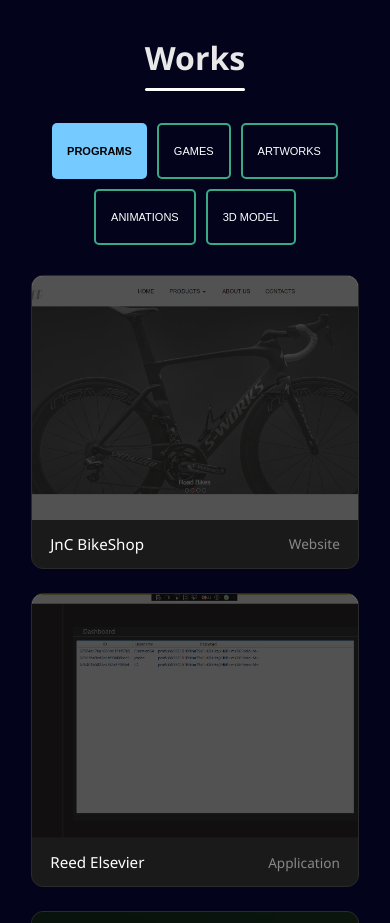
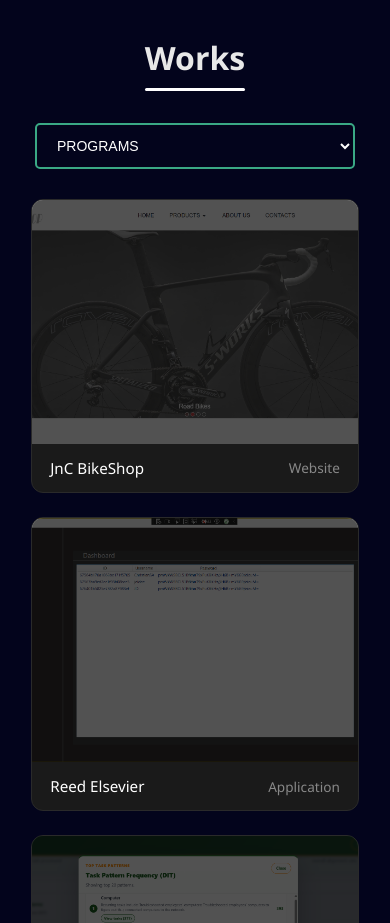
Before and after one commit to jdsaga/My-Portfolio-, a React (Vite) app in the folder Portfolio/: page / in a window 390 px wide. Shown: the part 3100-4023 px from the top of the page. Built offline with nearby package versions, Linux system fonts and the light colour scheme.

Commit message:
fix another issues

```diff
--- a/Portfolio/src/components/Works.jsx
+++ b/Portfolio/src/components/Works.jsx
@@ -92,6 +92,16 @@
           </button>
         ))}
       </div>
+
+      <select
+        className="category-select"
+        value={category}
+        onChange={(e) => setCategory(e.target.value)}
+      >
+        {categories.map((cat) => (
+          <option key={cat} value={cat}>{cat}</option>
+        ))}
+      </select>
 
       <div className="works-grid">
         {filteredWorks.map((work, index) => (
--- a/Portfolio/src/index.css
+++ b/Portfolio/src/index.css
@@ -471,6 +471,29 @@
   border: none
 }
 
+.category-select {
+  display: none;
+}
+
+@media (max-width: 768px) {
+  .category-tabs {
+    display: none;
+  }
+
+  .category-select {
+    display: block;
+    width: 100%;
+    max-width: 320px;
+    margin: 0 auto;
+    padding: 12px 16px;
+    background: #03041c;
+    color: #fff;
+    border: 2px solid #3aa985;
+    border-radius: 5px;
+    font-size: 14px;
+  }
+}
+
 .works-grid {
   display: grid;
   grid-template-columns: repeat(3, 1fr);
@@ -631,17 +654,47 @@
 }
 /* Stack vertically on smaller screens */
 @media (max-width: 768px) {
+  .zoom-overlay {
+    padding: 0 46px;
+  }
+
   .zoom-content {
     flex-direction: column;
     max-height: 90vh;
     overflow-y: auto;
+    gap: 16px;
   }
+
   .zoom-info {
     max-width: 100%;
     text-align: center;
   }
+
+  .zoom-title {
+    font-size: 1.2rem;
+  }
+
+  .zoom-description {
+    font-size: 0.85rem;
+    margin-bottom: 12px;
+  }
+
   .zoom-media {
-    max-width: 80vw;
+    max-width: 75vw;
+    max-height: 45vh;
+  }
+
+  .zoom-arrow-left {
+    left: 6px;
+  }
+
+  .zoom-arrow-right {
+    right: 6px;
+  }
+
+  .zoom-close {
+    top: 12px;
+    right: 12px;
   }
 }
 
@@ -742,6 +795,26 @@
   white-space: nowrap;
 }
 
+@media (max-width: 768px) {
+  .game-card {
+    padding-bottom: 20px;
+  }
+
+  .game-footer-row {
+    flex-direction: column;
+    align-items: flex-start;
+    gap: 10px;
+  }
+
+  .play-btn {
+    position: static;
+  }
+
+  .game-tags {
+    position: static;
+  }
+}
+
 @keyframes fadeIn {
   from { opacity: 0; }
   to { opacity: 1; }
@@ -759,7 +832,7 @@
   }
 }
 
-@media (max-width: 600px) {
+@media (max-width: 768px) {
   .works-grid {
     grid-template-columns: 1fr;
   }
```
